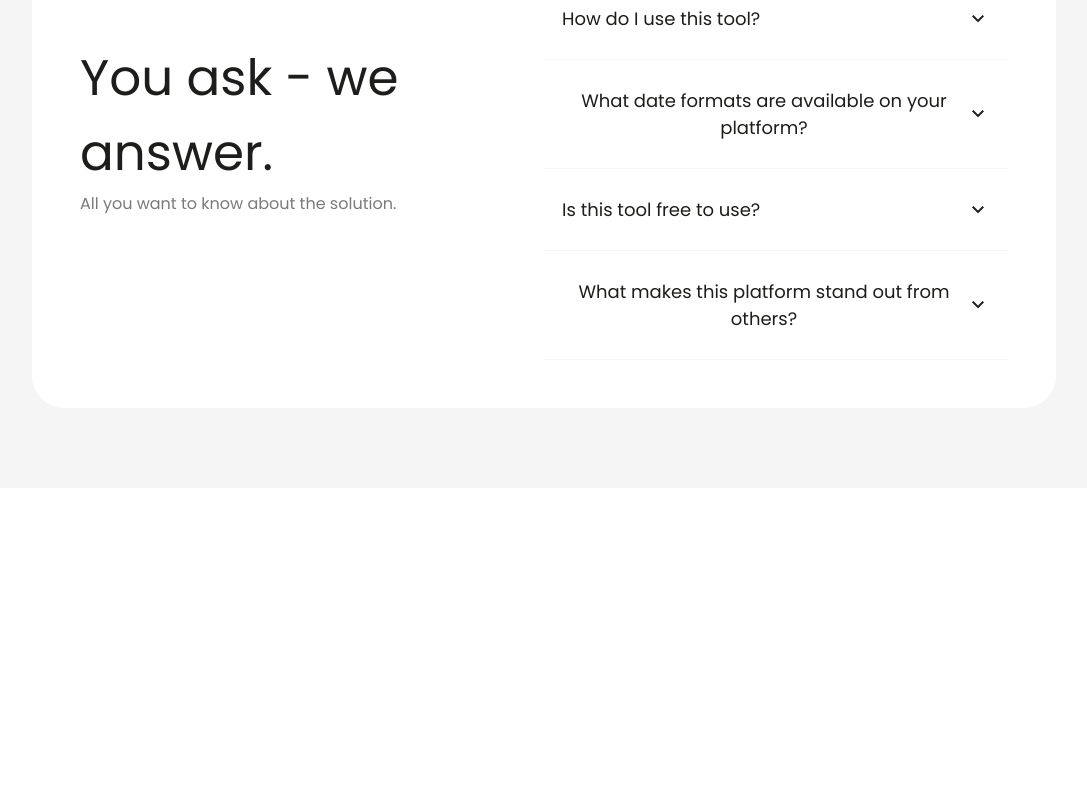
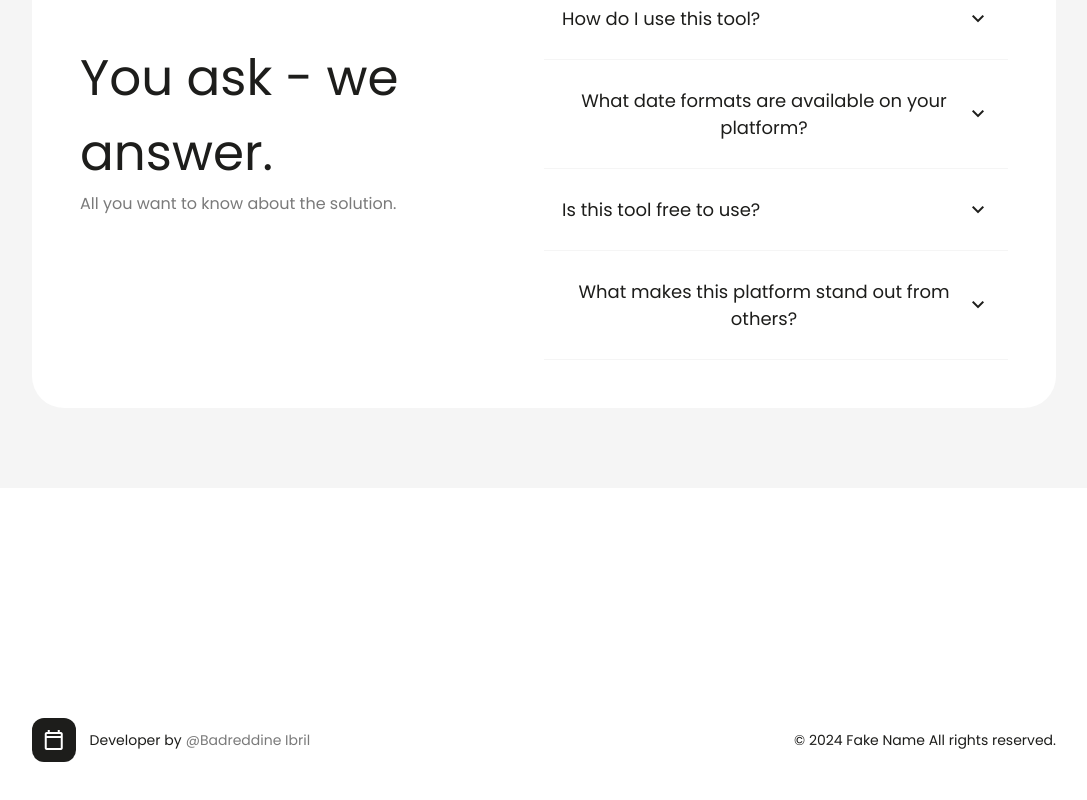
Before and after one commit to ibrilBadreddine/Codate, a React (Vite) app: page / in a window 1280 px wide. Shown: the part 1530-2330 px from the top of the page, without its empty margins (96-1183 px from the left). Before the commit the page ends 2178 px from the top, so only its background shows below. Built offline with nearby package versions, Linux system fonts and the light colour scheme.

Commit message:
Add Footer component

```diff
--- a/src/views/components/layouts/BaseLayout.tsx
+++ b/src/views/components/layouts/BaseLayout.tsx
@@ -1,13 +1,14 @@
 import "./style.scss";
 import { Outlet } from 'react-router-dom'
 import Header from "./_header";
+import Footer from "./_footer";
 
 export default function BaseLayout() {
   return (
     <div className='base-app'>
       <Header />
       <Outlet />
-      {/* Footer */}
+      <Footer />
     </div>
   )
 }
--- /dev/null
+++ b/src/views/components/layouts/_footer/index.tsx
@@ -0,0 +1,22 @@
+export default function Footer() {
+  const year = new Date().getFullYear();
+
+  return (
+    <footer>
+      <div className="owner">
+        <div className="icon">
+          <span className="material-symbols-outlined">calendar_today</span>
+        </div>
+        <p>
+          Developer by{" "}
+          <a href="https://bibril.com/" target="_blank">
+            @Badreddine Ibril
+          </a>
+        </p>
+      </div>
+      <div className="copyright">
+        <p>© {year} Fake Name All rights reserved.</p>
+      </div>
+    </footer>
+  );
+}
--- a/src/views/components/layouts/style.scss
+++ b/src/views/components/layouts/style.scss
@@ -50,3 +50,33 @@
     }
   }
 }
+
+/* Footer */
+footer {
+  padding: 5em 10%;
+  display: flex;
+  justify-content: space-between;
+  align-items: center;
+  font-size: 14px;
+  .owner {
+    display: flex;
+    align-items: center;
+    gap: 1em;
+    .icon {
+      display: flex;
+      align-items: center;
+      padding: .7em;
+      border-radius: 12px;
+      background-color: var(--base-black);
+      color: var(--base-white);
+    }
+    p {
+      display: flex;
+      align-items: center;
+      gap: .3em;
+      a {
+        color: var(--gray-500);
+      }
+    }
+  }
+}
```
